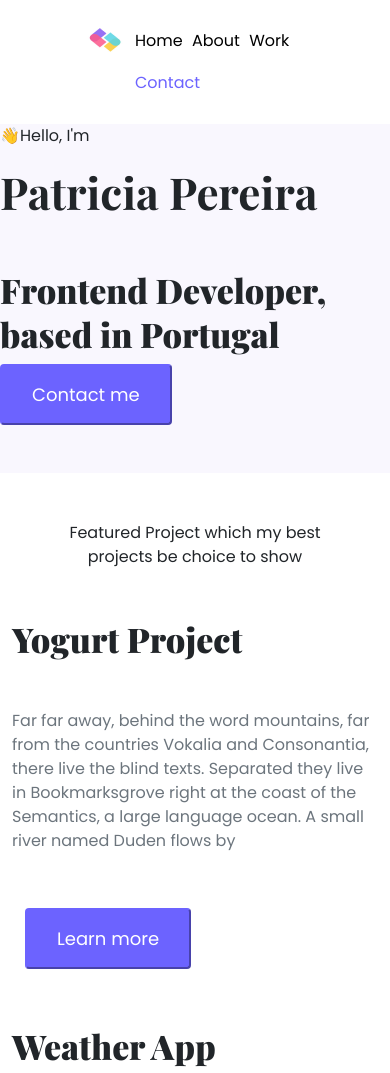
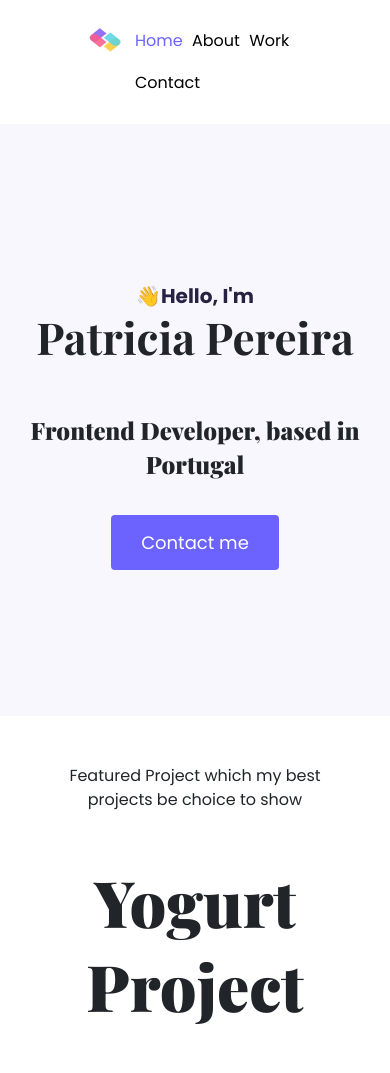
Before and after one commit to AnastasiiaKmit/Patricia, a plain HTML site: page home.html in a window 390 px wide. Shown: the top 1073 px of the page. Drawn offline with nearby package versions, Linux system fonts and the light colour scheme.

Commit message:
added some css styling and added font awesome and bootstrap scipt links

```diff
--- a/home.html
+++ b/home.html
@@ -17,6 +17,16 @@
       rel="stylesheet"
     />
     <link rel="stylesheet" href="src/style.css" />
+    <!-- JavaScript Bundle with Popper -->
+    <script
+      src="https://cdn.jsdelivr.net/npm/bootstrap@5.2.2/dist/js/bootstrap.bundle.min.js"
+      integrity="sha384-OERcA2EqjJCMA+/3y+gxIOqMEjwtxJY7qPCqsdltbNJuaOe923+mo//f6V8Qbsw3"
+      crossorigin="anonymous"
+    ></script>
+    <script
+      src="https://kit.fontawesome.com/b22e6e383f.js"
+      crossorigin="anonymous"
+    ></script>
     <title>Patricia project</title>
   </head>
   <body>
@@ -29,22 +39,22 @@
           alt=""
         />
         <ul>
-          <li class="nav-li"><a href="#" class="nav-a">Home</a></li>
+          <li class="nav-li"><a href="#" class="nav-a active">Home</a></li>
           <li class="nav-li"><a href="index.html" class="nav-a">About</a></li>
           <li class="nav-li"><a href="projects.html" class="nav-a">Work</a></li>
           <li class="nav-li">
-            <a href="#" class="nav-a active">Contact</a>
+            <a href="contacts.html" class="nav-a">Contact</a>
           </li>
         </ul>
       </nav>
     </div>
     <div class="hero">
-      <p>👋Hello, I'm</p>
-      <h1 class="mb-5">Patricia Pereira</h1>
-      <h2>Frontend Developer, based in Portugal</h2>
-      <a href="contacts.html" class="button" target="_blank">
-        <button class="mb-5">Contact me</button>
-      </a>
+      <p class="text-center">👋Hello, I'm</p>
+      <h1 class="mb-5 text-center">Patricia Pereira</h1>
+      <h2 class="text-center mb-5">Frontend Developer, based in Portugal</h2>
+      <div class="button">
+        <a href="contacts.html" class="button" target="_blank"> Contact me </a>
+      </div>
     </div>
     <p class="text-center m-5">
       Featured Project which my best projects be choice to show
@@ -67,7 +77,7 @@
               they live in Bookmarksgrove right at the coast of the Semantics, a
               large language ocean. A small river named Duden flows by
             </p>
-            <a href="" class="btn"><button>Learn more</button></a>
+            <a href="" class="btn btn-style"><button>Learn more</button></a>
           </div>
         </div>
       </div>
@@ -82,7 +92,7 @@
               they live in Bookmarksgrove right at the coast of the Semantics, a
               large language ocean. A small river named Duden flows by
             </p>
-            <a href="" class="btn"><button>Learn more</button></a>
+            <a href="" class="btn btn-style"><button>Learn more</button></a>
           </div>
         </div>
         <div class="col d-none d-lg-block">
@@ -111,10 +121,13 @@
               they live in Bookmarksgrove right at the coast of the Semantics, a
               large language ocean. A small river named Duden flows by
             </p>
-            <a href="" class="btn"><button>Learn more</button></a>
+            <a href="" class="btn btn-style"><button>Learn more</button></a>
           </div>
         </div>
       </div>
+      <footer>
+        <a href="mailto:patricia@gmail.com">patricia@gmail.com</a>
+      </footer>
     </div>
   </body>
 </html>
--- a/src/style.css
+++ b/src/style.css
@@ -59,7 +59,7 @@ nav li a.active {
 
 div.hero {
   background-color: #f9f7fe;
-  margin: 0;
+  padding: 160px 20px;
 }
 
 .about-container,
@@ -92,16 +92,43 @@ h1 {
   text-align: center;
 }
 
+.hero h1 {
+  font-size: 96px;
+  line-height: 1.5;
+  margin: 0;
+}
+
 h2 {
   font-size: 18px;
   line-height: 27px;
   font-weight: 900;
 }
+
+h2.projects-heading {
+  font-family: var(--heading-font-family);
+  font-size: 64px;
+  line-height: 84px;
+  text-align: center;
+}
+
+.hero h2 {
+  font-size: 24px;
+  line-height: 1.5;
+  font-family: var(--heading-font-family);
+}
+
 h3 {
   font-family: var(--default-font-family);
   font-size: 24px;
   line-height: 36px;
   font-weight: 700;
+}
+
+.hero p {
+  font-size: 36px;
+  font-weight: bold;
+  color: #272142;
+  margin: 0;
 }
 
 article {
@@ -113,7 +140,8 @@ article {
   opacity: 0.7;
 }
 
-button {
+button,
+a.button {
   background-color: var(--main-color);
   border-color: var(--main-color);
   color: white;
@@ -121,6 +149,32 @@ button {
   line-height: 27px;
   padding: 15px 30px;
   border-radius: 4px;
+  text-decoration: none;
+}
+
+div.button {
+  text-align: center;
+  margin-top: 4 0px;
+}
+
+a.button {
+  text-decoration: none;
+}
+
+a.button:hover {
+  color: #212529;
+  transition: all 150ms ease-in-out;
+}
+
+a.btn-style {
+  display: block;
+  margin: 0 auto;
+}
+
+a.btn-style button {
+  background-color: white;
+  color: var(--main-color);
+  border: 1px solid var(--main-color);
 }
 
 a.footer,
@@ -141,13 +195,26 @@ img {
 }
 
 @media (max-width: 900px) {
-  h1 {
+  h1,
+  .hero h1 {
     font-size: 44px;
     line-height: 56px;
   }
+
   h2 {
     font-size: 34px;
     line-height: 44px;
+  }
+
+  .hero h2 {
+    font-size: 24px;
+    line-height: 34px;
+  }
+
+  .hero p {
+    font-size: 20px;
+    line-height: 25px;
+    font-weight: bold;
   }
 
   a .footer,
```
Also changed, not shown: contacts.html (+9 -0 lines), projects.html (+9 -0 lines).
